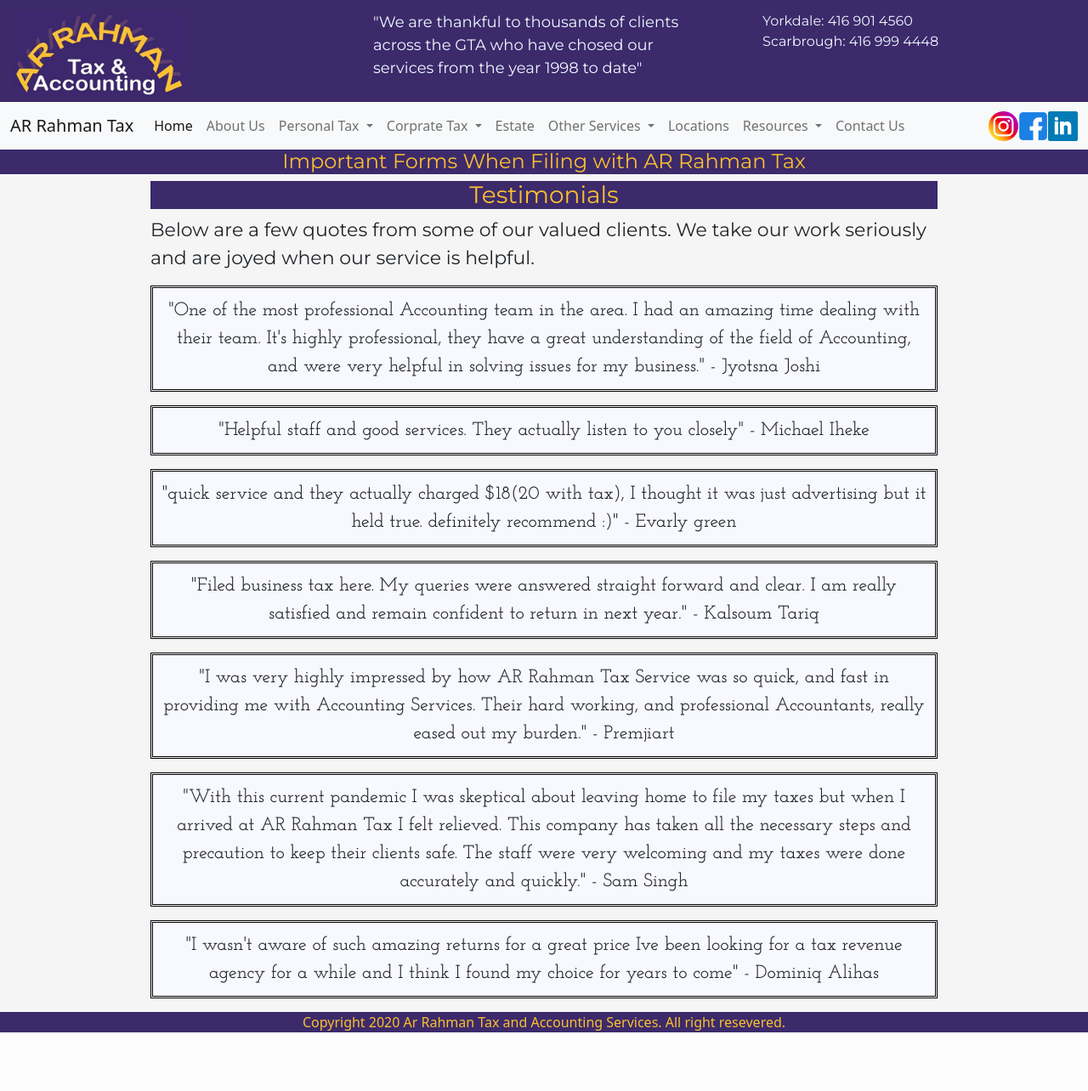
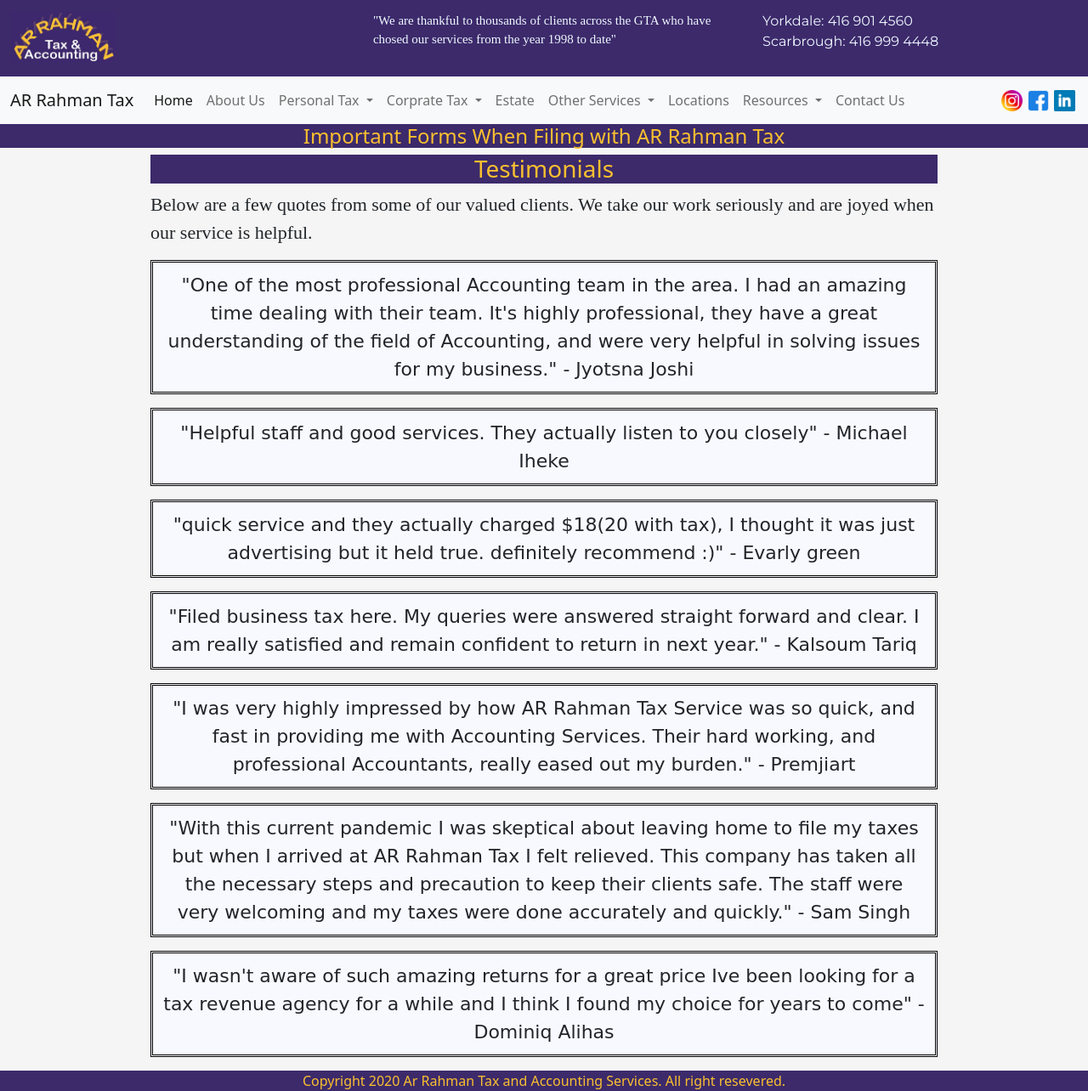
Before and after one commit to Jo60/Jo60.github.io, a PHP site: page /taxSite/Testimonial.html in a window 1280 px wide. Shown: the whole page at 85% size. Before the commit the page ends 1215 px from the top, so only its background shows below. Run offline with PHP 8.4, Linux system fonts and the light colour scheme.

Commit message:
taxRenew

```diff
--- a/taxSite/aboutUs.html
+++ b/taxSite/aboutUs.html
@@ -139,7 +139,7 @@
 
 <!--VIDEO -->
 
-<div class="container">
+<!--<div class="container">
 <div class="row">
 <div class="col"></div>
 <div class="col-10">
@@ -149,7 +149,7 @@
 </div>
 <div class="col"></div>
     </div>
-    </div>
+    </div>-->
 <footer>Copyright 2020 Ar Rahman Tax and Accounting Services. All right resevered.</footer>
 </body>
 <!-- JavaScript Bundle with Popper -->
--- a/taxSite/location.html
+++ b/taxSite/location.html
@@ -129,7 +129,7 @@
 
 <div class="col-6">
 
-	<img src="images/cont.png">
+	<img src="images/cont.png" class="poster">
 	</div>
     <div class="col-6">
     <iframe src="https://www.google.com/maps/embed?pb=!1m14!1m8!1m3!1d13715.115320169562!2d-79.44963098876927!3d43.72617829903575!3m2!1i1024!2i768!4f13.1!3m3!1m2!1s0x0%3A0x4c515325e756791f!2sAR%20Rahman%20Tax%20%26%20Accounting%20Services!5e0!3m2!1sen!2sca!4v1604173874626!5m2!1sen!2sca" frameborder="0" style="border:0;" allowfullscreen="" aria-hidden="false" tabindex="0"></iframe>
@@ -137,10 +137,11 @@
     </div>
 
     </div>
+    <br>
     <div class="row">
 
     <div class="col-6">
-	<img src="images/contsc.png">
+	<img src="images/contsc.png" class="poster">
     </div>
     <div class="col-6">
 	<iframe src="https://www.google.com/maps/embed?pb=!1m18!1m12!1m3!1d2881.5271555396075!2d-79.22724968449869!3d43.7619149791177!2m3!1f0!2f0!3f0!3m2!1i1024!2i768!4f13.1!3m3!1m2!1s0x89d4d04164c16d47%3A0xd9d14e2e8b5d568a!2sAR%20Rahman%20Tax%20%26%20Accounting%20Services!5e0!3m2!1sen!2sca!4v1604337940686!5m2!1sen!2sca" frameborder="0" style="border:0;" allowfullscreen="" aria-hidden="false" tabindex="0"></iframe>
--- a/taxSite/style.css
+++ b/taxSite/style.css
@@ -1,5 +1,6 @@
 body{
 background-color: whitesmoke;
+width: 100%;
 }
 
 .col-8{
@@ -10,6 +11,7 @@
 
 p{
 font-family: 'Montserrat', sans-serif;
+    font-family: 'Goudy Bookletter 1911', serif;
 }
 
 #banner{
@@ -22,7 +24,7 @@
 
 #banner img{
 width: auto;
-max-height: 100px;
+max-height: 60px;
 }
 
 #banner ul{
@@ -30,7 +32,7 @@
 }
 
 #banner p{
-font-size: 18px;
+font-size: 15px;
 }
 
 .navebar{
@@ -39,31 +41,34 @@
 
 
 .social{
-height: 35px;
-width: 35px;
+height: 25px;
+width: 25px;
+margin: 0px 3px;
 }
 
 .carousel-inner img{
-max-height: 500px;
+max-height: 400px;
 }
 
 .carousel-caption{
 background-color: rgba(242, 242, 242, 0.5);
 border-radius: 5px;
 color: black;
+font-family: 'Montserrat', sans-serif;
 }
+
 
 .header{
 background-color: rgb(60, 42, 107); /* PURPLE */
 color: rgb(251,192,47); /*YELLOW */
 text-align: center;
-font-family: 'Montserrat', sans-serif;
+
 }
 
 /*Client Logos */
 .clientLogo{
-widows: 80px;
-height: 80px;
+widows: 40px;
+height: 40px;
 }
 
 button{
@@ -82,12 +87,17 @@
 height: 100%;
 }
 
+.poster{
+width: 100%;
+height: 100%;
+}
+
 .quote{
 border: black double 3px;
 background-color: ghostwhite;
-font-family: 'Josefin Slab', serif;
 padding: 10px;
 text-align: center;
+font-family: 'Bad Script', cursive;
 }
 
 footer{
@@ -101,15 +111,23 @@
 /*Tablet view and highter */
 @media only screen and (min-width: 600px) {
 
-    p{
+p{
 font-size: 22px;
 }
+
 }
 
 
 /* Extra small devices (phones, 600px and down) */
 @media only screen and (max-width: 600px) {
+
 #banner p{
 font-size: 12px;
 }
+
+.clientLogo{
+widows: 20px;
+height: 20px;
 }
+
+}
```
Also changed, not shown: taxSite/index.html (+18 -14 lines), taxSite/images/Cont_noAcctNote.png (deleted), taxSite/images/Contsc_noAcctNote.png (deleted), taxSite/images/logo4.png (added).
